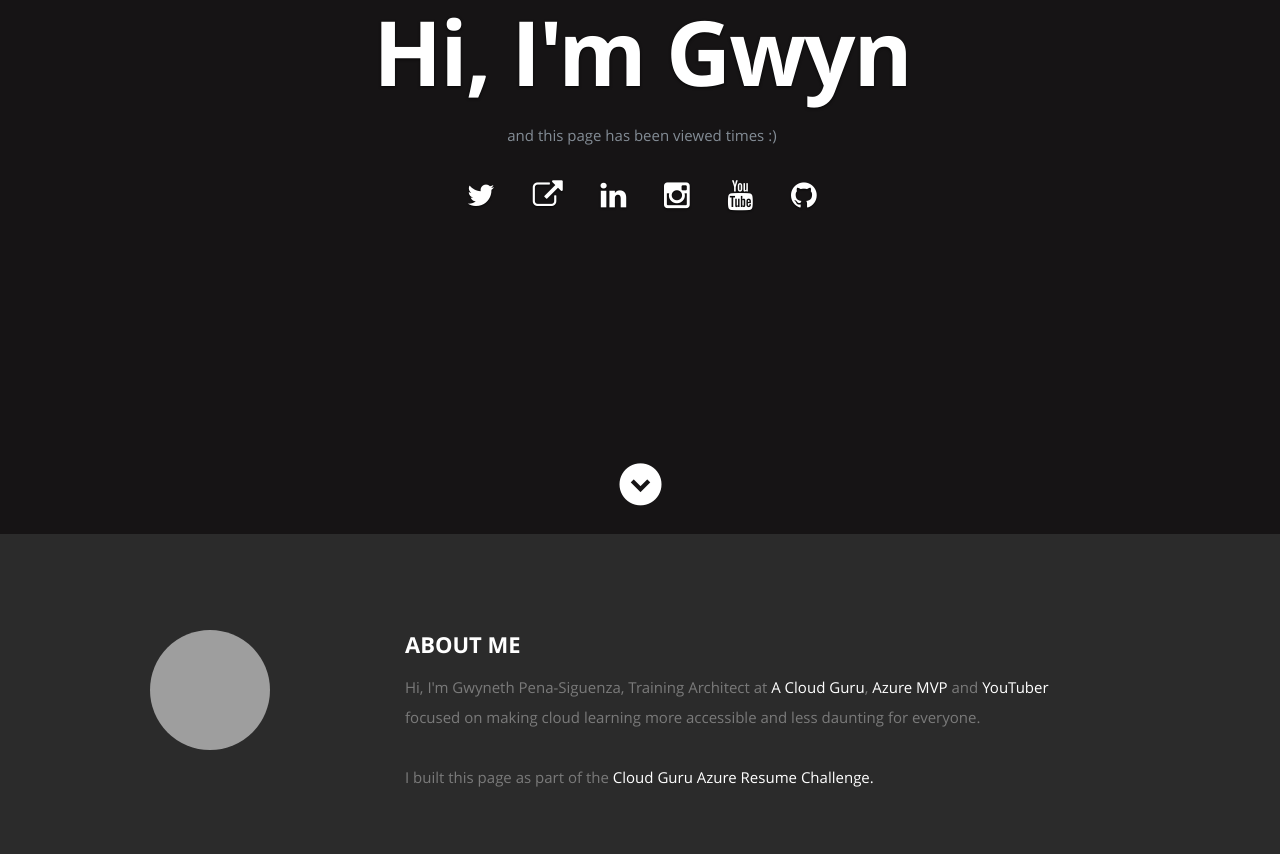
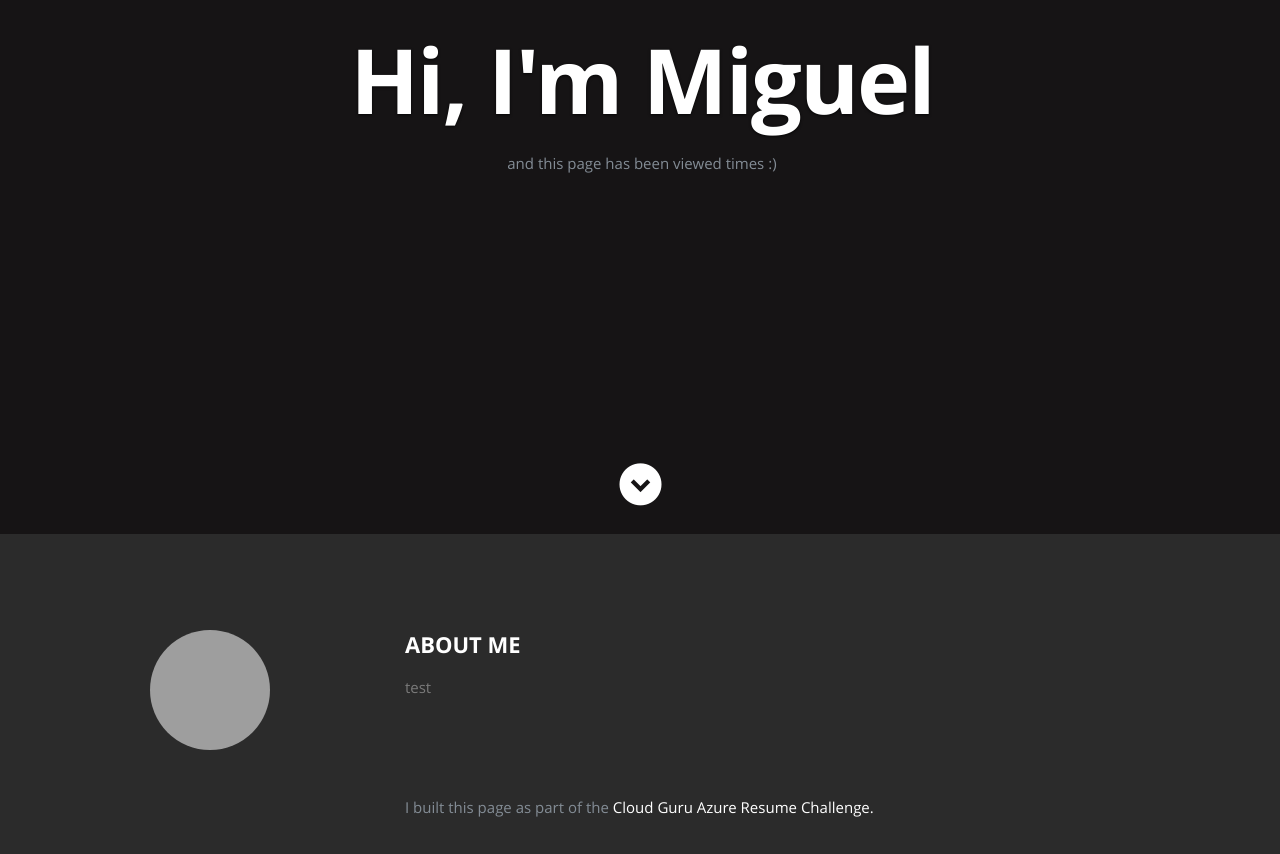
Before and after one commit to MigzRuiz/azure-resume, a plain HTML site: page frontend/index.html in a window 1280 px wide. Shown: the part 266-1120 px from the top of the page. Drawn offline with nearby package versions, Linux system fonts and the light colour scheme; grey boxes are pictures that could not be loaded.

Commit message:
Pushing edits

```diff
--- a/frontend/index.html
+++ b/frontend/index.html
@@ -7,7 +7,7 @@
    <!--- Basic Page Needs
    ================================================== -->
    <meta charset="utf-8">
-	<title>Gwyn's Resume</title>
+	<title>Miguel's Resume</title>
 	<meta name="description" content="">
 	<meta name="author" content="">
 
@@ -54,17 +54,9 @@
 
       <div class="row banner">
          <div class="banner-text">
-            <h1 class="responsive-headline">Hi, I'm Gwyn</h1>
+            <h1 class="responsive-headline">Hi, I'm Miguel</h1>
 
             <p>and this page has been viewed <a id="counter"></a> times :) </p>
-            <ul class="social">
-               <li><a href="https://twitter.com/madebygps"><i class="fa fa-twitter"></i></a></li>
-               <li><a href="https://madebygps.com"><i class="fa fa-external-link"></i></a></li>
-               <li><a href="https://linkedin.com/in/gwyneth-pena"><i class="fa fa-linkedin"></i></a></li>
-               <li><a href="https://instagram.com/madebygps"><i class="fa fa-instagram"></i></a></li>
-               <li><a href="https://youtube.com/madebygps"><i class="fa fa-youtube"></i></a></li>
-               <li><a href="https://github.com/madebygps/cgc-azure-resume"><i class="fa fa-github"></i></a></li>
-            </ul>
          </div>
       </div>
 
@@ -91,8 +83,7 @@
 
             <h2>ABOUT ME</h2>
 
-            <p> Hi, I'm Gwyneth Pena-Siguenza, <span>Training Architect at <a href="https://acloud.guru">A Cloud Guru</a></span>, <span> <a href="https://mvp.microsoft.com/en-us/PublicProfile/5003866">Azure MVP</a></span>
-               and <span><a href="https://youtube.com/madebygps">YouTuber</a></span> focused on making cloud learning more accessible and less daunting for everyone.
+            <p>test</p>
 
          </br>
       </br>
--- /dev/null
+++ b/frontend/main.js
@@ -0,0 +1,19 @@
+window.addEventListener('DOMContentLoaded', (event) => {
+    getVisitCount();
+})
+
+const functionApi = '';
+
+const getVisitCount = () => {
+    let count = 30;
+    fetch(functionApi).then(response => {
+        return response.json()
+    }).then(response => {
+        console.log("Website called function API.");
+        count = response.count;
+        document.getElementById("counter").innerHTML = count;
+    }).catch(function(error){
+        console.log(error);
+    });
+    return count;
+}
```
